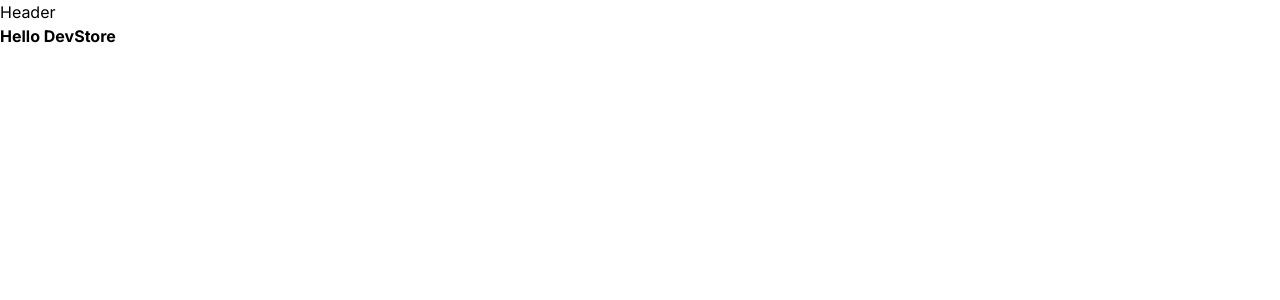
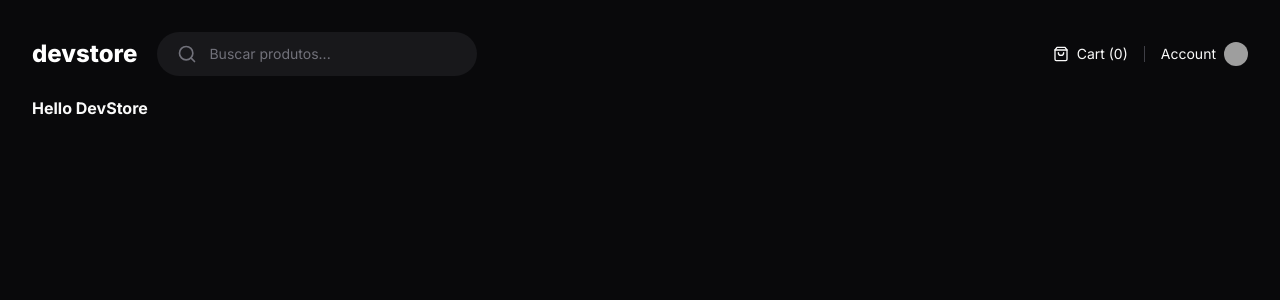
Before and after one commit to vitorsemidio-dev/devstore, a Next.js app: page / in a window 1280 px wide. Shown: the top 300 px of the page. Built offline with nearby package versions, Linux system fonts and the light colour scheme; grey boxes are pictures that could not be loaded.

Commit message:
feat: Criação componente Header

```diff
--- a/next.config.js
+++ b/next.config.js
@@ -1,4 +1,8 @@
 /** @type {import('next').NextConfig} */
-const nextConfig = {}
+const nextConfig = {
+  images: {
+    domains: ['github.com'],
+  },
+};
 
-module.exports = nextConfig
+module.exports = nextConfig;
--- a/package.json
+++ b/package.json
@@ -12,6 +12,7 @@
     "lint": "next lint"
   },
   "dependencies": {
+    "lucide-react": "^0.290.0",
     "next": "14.0.0",
     "react": "^18",
     "react-dom": "^18"
--- a/src/app/(store)/layout.tsx
+++ b/src/app/(store)/layout.tsx
@@ -1,11 +1,11 @@
 import { LayoutParams } from '@/app/common/layout.type';
 import { Header } from '../components/header';
 
-export default function HomeLayout({ children }: LayoutParams) {
+export default function StoreLayout({ children }: LayoutParams) {
   return (
-    <>
+    <div className="mx-auto grid min-h-screen w-full max-w-[1600px] grid-rows-app gap-5 px-8 py-8">
       <Header />
       {children}
-    </>
+    </div>
   );
 }
--- a/src/app/components/header.tsx
+++ b/src/app/components/header.tsx
@@ -1,3 +1,44 @@
+import { Search, ShoppingBag } from 'lucide-react';
+import Image from 'next/image';
+import Link from 'next/link';
+
 export function Header() {
-  return <div>Header</div>;
+  return (
+    <div className="flex items-center justify-between">
+      <div className="flex items-center gap-5">
+        <Link href="/" className="text-2xl font-extrabold text-white">
+          devstore
+        </Link>
+
+        <form className="flex w-[320px] items-center gap-3 rounded-full bg-zinc-900 px-5 py-3 ring-zinc-700">
+          <Search className="w-5 h-5 text-zinc-500" />
+
+          <input
+            placeholder="Buscar produtos..."
+            className="flex-1 bg-transparent text-sm outline-none placeholder:text-zinc-500"
+          />
+        </form>
+      </div>
+
+      <div className="flex items-center gap-4">
+        <div className="flex items-center gap-2">
+          <ShoppingBag className="h-4 w-4" />
+          <span className="text-sm">Cart (0)</span>
+        </div>
+
+        <div className="w-px h-4 bg-zinc-700"></div>
+
+        <Link href="/" className="flex items-center gap-2 hover:underline">
+          <span className="text-sm">Account</span>
+          <Image
+            src="https://github.com/vitorsemidio-dev.png"
+            className="h-6 w-6 rounded-full"
+            width={24}
+            height={24}
+            alt=""
+          />
+        </Link>
+      </div>
+    </div>
+  );
 }
--- a/src/app/layout.tsx
+++ b/src/app/layout.tsx
@@ -12,7 +12,7 @@
 export default function RootLayout({ children }: LayoutParams) {
   return (
     <html className={inter.variable} lang="pt-br">
-      <body>{children}</body>
+      <body className="bg-zinc-950 text-zinc-50 antialiased">{children}</body>
     </html>
   );
 }
--- a/tailwind.config.ts
+++ b/tailwind.config.ts
@@ -10,6 +10,9 @@
     fontFamily: {
       sans: 'var(--font-inter)',
     },
+    gridTemplateRows: {
+      app: 'min-content max-content',
+    },
   },
   plugins: [],
 };
```
Also changed, not shown: 1 other file (tests, documents, lock files or other folders).
